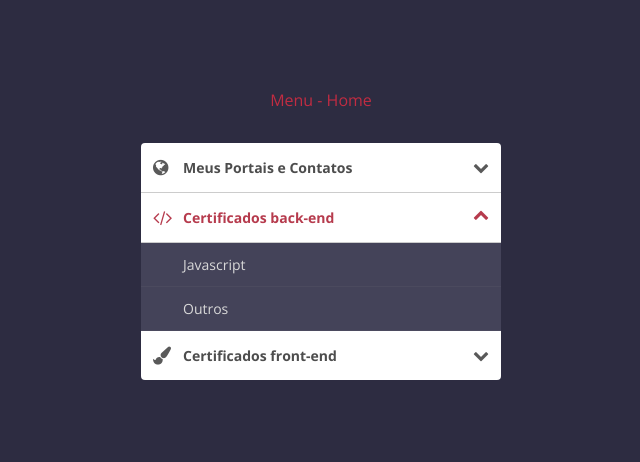
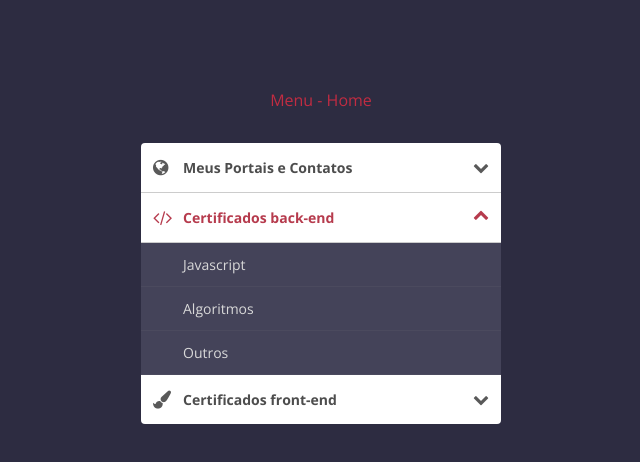
Before and after one commit to eckowz/minhaPagina, a plain HTML site: page html/index.html in a window 1280 px wide. Both pictures are taken after a click on the element "Certificados back-end". Shown: the whole page, without its empty margins (319-959 px from the left). Drawn offline with nearby package versions, Linux system fonts and the light colour scheme.

Commit message:
new submenu Algoritmos

```diff
--- a/html/index.html
+++ b/html/index.html
@@ -32,6 +32,8 @@
       <ul class="submenu">
         <li><a href="https://www.devmedia.com.br/certificado/tecnologia/javascript/guilherme-serafini-eco"
             target="_blank" rel="noopener noreferrer">Javascript</a></li>
+        <li><a href="https://www.devmedia.com.br/certificado/tecnologia/algoritmo/guilherme-serafini-eco"
+            target="_blank" rel="noopener noreferrer">Algoritmos</a></li>
         <li><a href="https://www.devmedia.com.br/certificado/tecnologia/programacao/guilherme-serafini-eco"
             target="_blank" rel="noopener noreferrer">Outros</a></li>
       </ul>
@@ -39,7 +41,8 @@
     <li>
       <div class="link"><i class="fa fa-paint-brush"></i>Certificados front-end<i class="fa fa-chevron-down"></i></div>
       <ul class="submenu">
-        <li><a href="https://www.devmedia.com.br/certificado/tecnologia/html/guilherme-serafini-eco" target="_blank" rel="noopener noreferrer">HTML</a></li>
+        <li><a href="https://www.devmedia.com.br/certificado/tecnologia/html/guilherme-serafini-eco" target="_blank"
+            rel="noopener noreferrer">HTML</a></li>
         <li><a href="https://www.devmedia.com.br/certificado/tecnologia/css/guilherme-serafini-eco" target="_blank"
             rel="noopener noreferrer">CSS</a></li>
       </ul>
```
Also changed, not shown: 1 other file.
